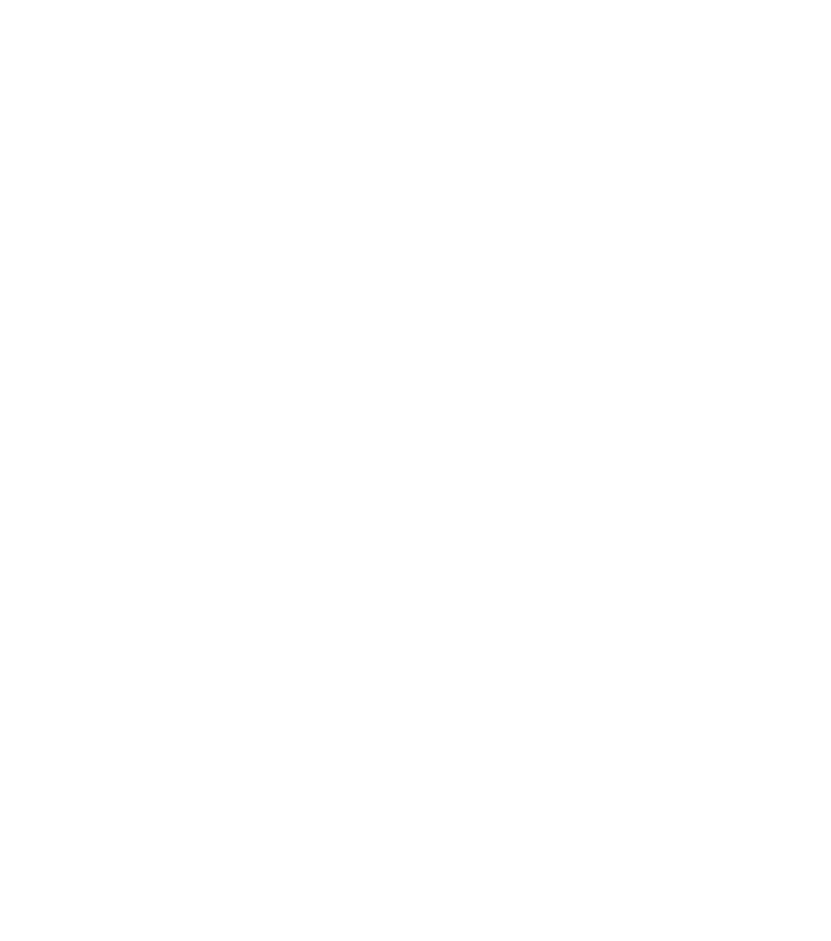
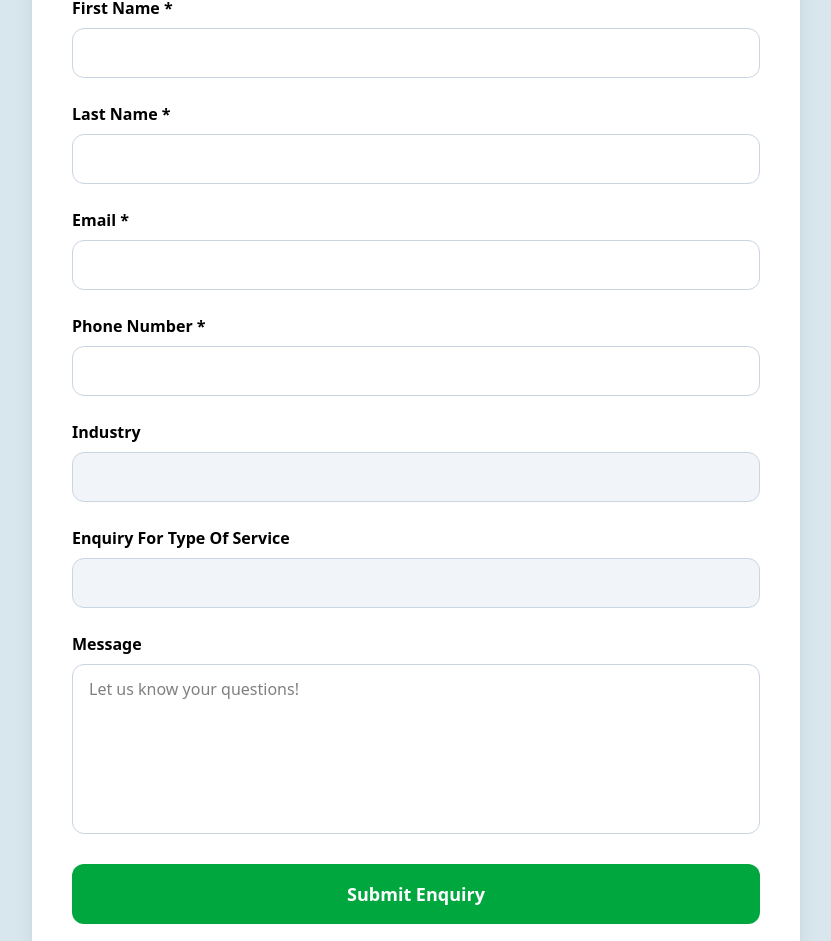
Before and after one commit to arnab8604-code/axiomlab, a Next.js app: page /enquiry in a window 1280 px wide. Shown: the part 236-1177 px from the top of the page, without its empty margins (224-1055 px from the left). Before the commit the page ends 800 px from the top, so only its background shows below. Built offline with nearby package versions, Linux system fonts and the light colour scheme.

Commit message:
version-7.5

```diff
--- a/src/app/(contactUS)/enquiry/page.tsx
+++ b/src/app/(contactUS)/enquiry/page.tsx
@@ -1,9 +1,9 @@
 import React from 'react'
-
+import Enquiry from '@/components/forms/service-enquiry'
 const page = () => {
   return (
     <div>
-
+      <Enquiry/>
     </div>
   )
 }
--- a/src/app/(home)/(pages)/our_services/manufacturing/page.tsx
+++ b/src/app/(home)/(pages)/our_services/manufacturing/page.tsx
@@ -99,7 +99,13 @@
                         {service.description}
                       </p>
 
-                     <Link href="/our_services/service_enquiry" className=" block w-25 flex justify-center mt-10 rounded-xl bg-sky-600 px-5 py-3 font-medium text-white transition hover:bg-sky-700">
+                     <Link href={{
+                        pathname: "/enquiry",
+                        query: {
+                          industry: "Manufacturing Industry",
+                          service: service.title,
+                        },
+                      }} className="mt-5 block w-30 text-center rounded-xl bg-green-700 px-2 py-3 font-semibold  text-white transition-all duration-300 hover:scale-[1.02] hover:bg-black">
                         Enquire
                       </Link>
                     </div>
--- a/src/app/(home)/(pages)/our_services/marine/page.tsx
+++ b/src/app/(home)/(pages)/our_services/marine/page.tsx
@@ -87,7 +87,13 @@
                         {service.description}
                       </p>
 
-                      <Link href="/our_services/service_enquiry" className=" block w-25 flex justify-center mt-10 rounded-xl bg-sky-600 px-5 py-3 font-medium text-white transition hover:bg-sky-700">
+                      <Link href={{
+                        pathname: "/enquiry",
+                        query: {
+                          industry: "Marine Industry",
+                          service: service.title,
+                        },
+                      }} className="mt-5 block w-30 text-center rounded-xl bg-green-700 px-2 py-3 font-semibold  text-white transition-all duration-300 hover:scale-[1.02] hover:bg-black">
                         Enquire
                       </Link>
                     </div>
--- a/src/app/(home)/(pages)/our_services/oil-gas/page.tsx
+++ b/src/app/(home)/(pages)/our_services/oil-gas/page.tsx
@@ -79,7 +79,13 @@
                         {service.description}
                       </p>
 
-                      <Link href="/our_services/service_enquiry" className=" block w-25 flex justify-center mt-10 rounded-xl bg-sky-600 px-5 py-3 font-medium text-white transition hover:bg-sky-700">
+                      <Link href={{
+                        pathname: "/enquiry",
+                        query: {
+                          industry: "Oil & Gas Industry",
+                          service: service.title,
+                        },
+                      }}className="mt-5 block w-30 text-center rounded-xl bg-green-700 px-2 py-3 font-semibold  text-white transition-all duration-300 hover:scale-[1.02] hover:bg-black">
                         Enquire
                       </Link>
                     </div>
--- a/src/app/(home)/(pages)/our_services/petrochemicals/page.tsx
+++ b/src/app/(home)/(pages)/our_services/petrochemicals/page.tsx
@@ -83,7 +83,13 @@
                         {service.description}
                       </p>
 
-                      <Link href="/our_services/service_enquiry" className=" block w-25 flex justify-center mt-10 rounded-xl bg-sky-600 px-5 py-3 font-medium text-white transition hover:bg-sky-700">
+                      <Link href={{
+                        pathname: "/enquiry",
+                        query: {
+                          industry: "Petrochemical Industry",
+                          service: service.title,
+                        },
+                      }}className="mt-5 block w-30 text-center rounded-xl bg-green-700 px-2 py-3 font-semibold  text-white transition-all duration-300 hover:scale-[1.02] hover:bg-black">
                         Enquire
                       </Link>
                     </div>
--- a/src/app/(home)/(pages)/our_services/pharmaceutical/page.tsx
+++ b/src/app/(home)/(pages)/our_services/pharmaceutical/page.tsx
@@ -87,7 +87,13 @@
                         {service.description}
                       </p>
 
-                      <Link href="/our_services/service_enquiry" className=" block w-25 flex justify-center mt-10 rounded-xl bg-sky-600 px-5 py-3 font-medium text-white transition hover:bg-sky-700">
+                      <Link href={{
+                        pathname: "/enquiry",
+                        query: {
+                          industry: "Pharmaceutical Industry",
+                          service: service.title,
+                        },
+                      }}className="mt-5 block w-30 text-center rounded-xl bg-green-700 px-2 py-3 font-semibold  text-white transition-all duration-300 hover:scale-[1.02] hover:bg-black">
                         Enquire
                       </Link>
                     </div>
--- a/src/components/forms/service-enquiry.tsx
+++ b/src/components/forms/service-enquiry.tsx
@@ -1,12 +1,182 @@
-import React from 'react'
+"use client";
 
-const Enquiry = () => {
+import { useState } from "react";
+import { useSearchParams } from "next/navigation";
+
+export default function ServiceEnquiry() {
+  const searchParams = useSearchParams();
+
+  const industry = searchParams.get("industry") ?? "";
+  const service = searchParams.get("service") ?? "";
+
+  const [formData, setFormData] = useState({
+    firstName: "",
+    lastName: "",
+    email: "",
+    phone: "",
+    message: "",
+  });
+
+  const handleChange = (
+    e: React.ChangeEvent<HTMLInputElement | HTMLTextAreaElement>
+  ) => {
+    setFormData((prev) => ({
+      ...prev,
+      [e.target.name]: e.target.value,
+    }));
+  };
+
+  const handleSubmit = async (
+    e: React.FormEvent<HTMLFormElement>
+  ) => {
+    e.preventDefault();
+
+    const payload = {
+      ...formData,
+      industry,
+      service,
+    };
+
+    console.log(payload);
+
+    // await fetch("/api/enquiry", {
+    //   method: "POST",
+    //   headers: {
+    //     "Content-Type": "application/json",
+    //   },
+    //   body: JSON.stringify(payload),
+    // });
+  };
+
   return (
-    <div>
-      hello
+    <section className="min-h-screen bg-[#D8E6EE] py-20">
+      <div className="mx-auto max-w-3xl rounded-3xl bg-white p-10 shadow-xl">
+        <h1 className="mb-2 text-4xl font-bold text-slate-900">
+          Service Enquiry
+        </h1>
 
-    </div>
-  )
+        <p className="mb-10 text-slate-600">
+          Please fill out the form below and our team will contact you shortly.
+        </p>
+
+        <form onSubmit={handleSubmit} className="space-y-6">
+          {/* First Name */}
+          <div>
+            <label className="mb-2 block font-semibold">
+              First Name *
+            </label>
+
+            <input
+              type="text"
+              name="firstName"
+              required
+              value={formData.firstName}
+              onChange={handleChange}
+              className="w-full rounded-xl border border-slate-300 px-4 py-3 focus:border-sky-600 focus:outline-none"
+            />
+          </div>
+
+          {/* Last Name */}
+          <div>
+            <label className="mb-2 block font-semibold">
+              Last Name *
+            </label>
+
+            <input
+              type="text"
+              name="lastName"
+              required
+              value={formData.lastName}
+              onChange={handleChange}
+              className="w-full rounded-xl border border-slate-300 px-4 py-3 focus:border-sky-600 focus:outline-none"
+            />
+          </div>
+
+          {/* Email */}
+          <div>
+            <label className="mb-2 block font-semibold">
+              Email *
+            </label>
+
+            <input
+              type="email"
+              name="email"
+              required
+              value={formData.email}
+              onChange={handleChange}
+              className="w-full rounded-xl border border-slate-300 px-4 py-3 focus:border-sky-600 focus:outline-none"
+            />
+          </div>
+
+          {/* Phone */}
+          <div>
+            <label className="mb-2 block font-semibold">
+              Phone Number *
+            </label>
+
+            <input
+              type="tel"
+              name="phone"
+              required
+              value={formData.phone}
+              onChange={handleChange}
+              className="w-full rounded-xl border border-slate-300 px-4 py-3 focus:border-sky-600 focus:outline-none"
+            />
+          </div>
+
+          {/* Industry */}
+          <div>
+            <label className="mb-2 block font-semibold">
+              Industry
+            </label>
+
+            <input
+              type="text"
+              value={industry}
+              readOnly
+              className="w-full cursor-not-allowed rounded-xl border border-slate-300 bg-slate-100 px-4 py-3 text-slate-700"
+            />
+          </div>
+
+          {/* Service */}
+          <div>
+            <label className="mb-2 block font-semibold">
+              Enquiry For Type Of Service
+            </label>
+
+            <input
+              type="text"
+              value={service}
+              readOnly
+              className="w-full cursor-not-allowed rounded-xl border border-slate-300 bg-slate-100 px-4 py-3 text-slate-700"
+            />
+          </div>
+
+          {/* Message */}
+          <div>
+            <label className="mb-2 block font-semibold">
+              Message
+            </label>
+
+            <textarea
+              name="message"
+              rows={6}
+              required
+              placeholder="Let us know your questions!"
+              value={formData.message}
+              onChange={handleChange}
+              className="w-full resize-none rounded-xl border border-slate-300 px-4 py-3 focus:border-sky-600 focus:outline-none"
+            />
+          </div>
+
+          <button
+            type="submit"
+            className="w-full rounded-xl bg-green-600 py-4 text-lg font-semibold text-white transition hover:bg-black"
+          >
+            Submit Enquiry
+          </button>
+        </form>
+      </div>
+    </section>
+  );
 }
-
-export default Enquiry
```
Also changed, not shown: src/app/(home)/(pages)/our_services/government/page.tsx (+16 -12 lines).
